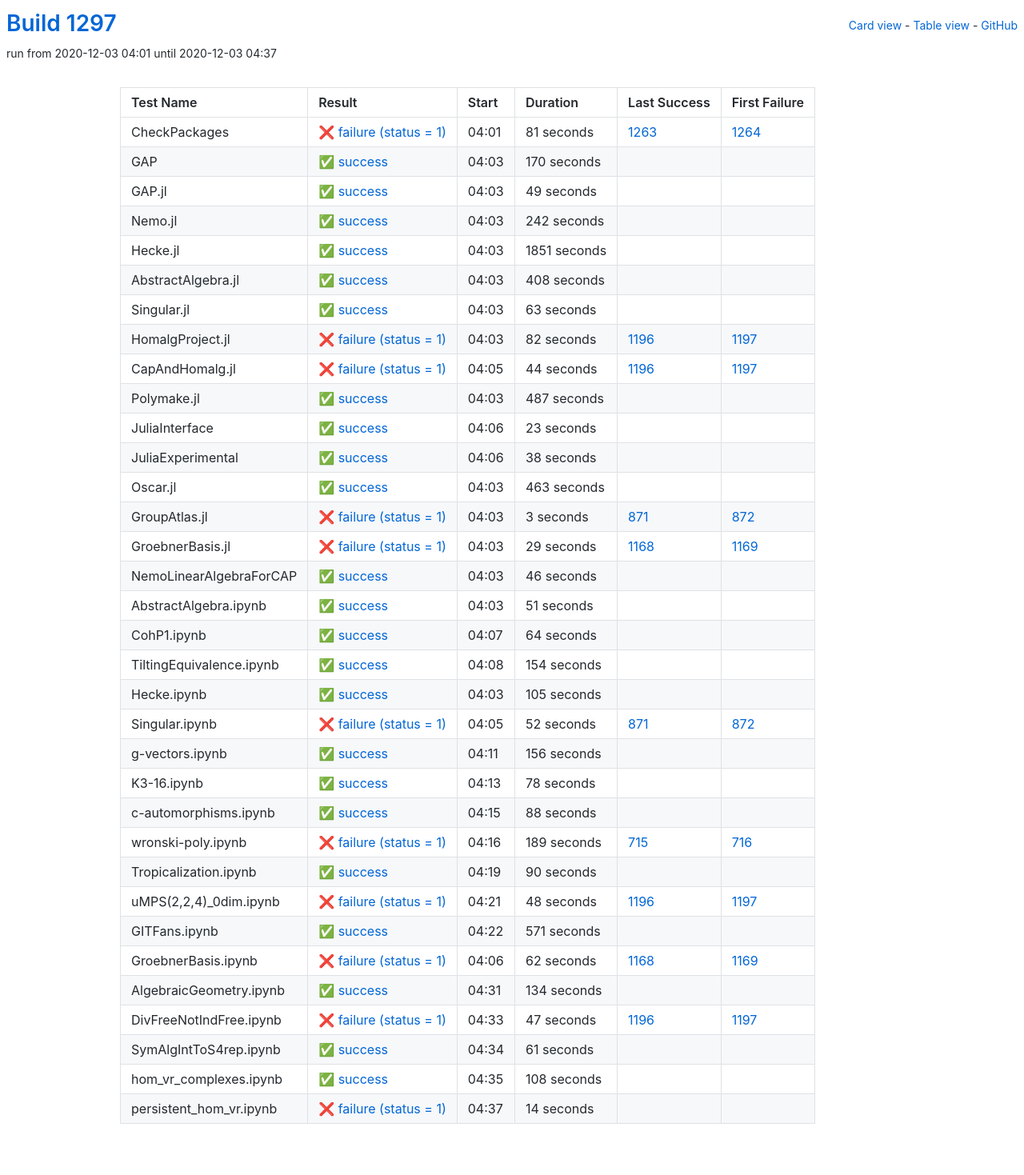
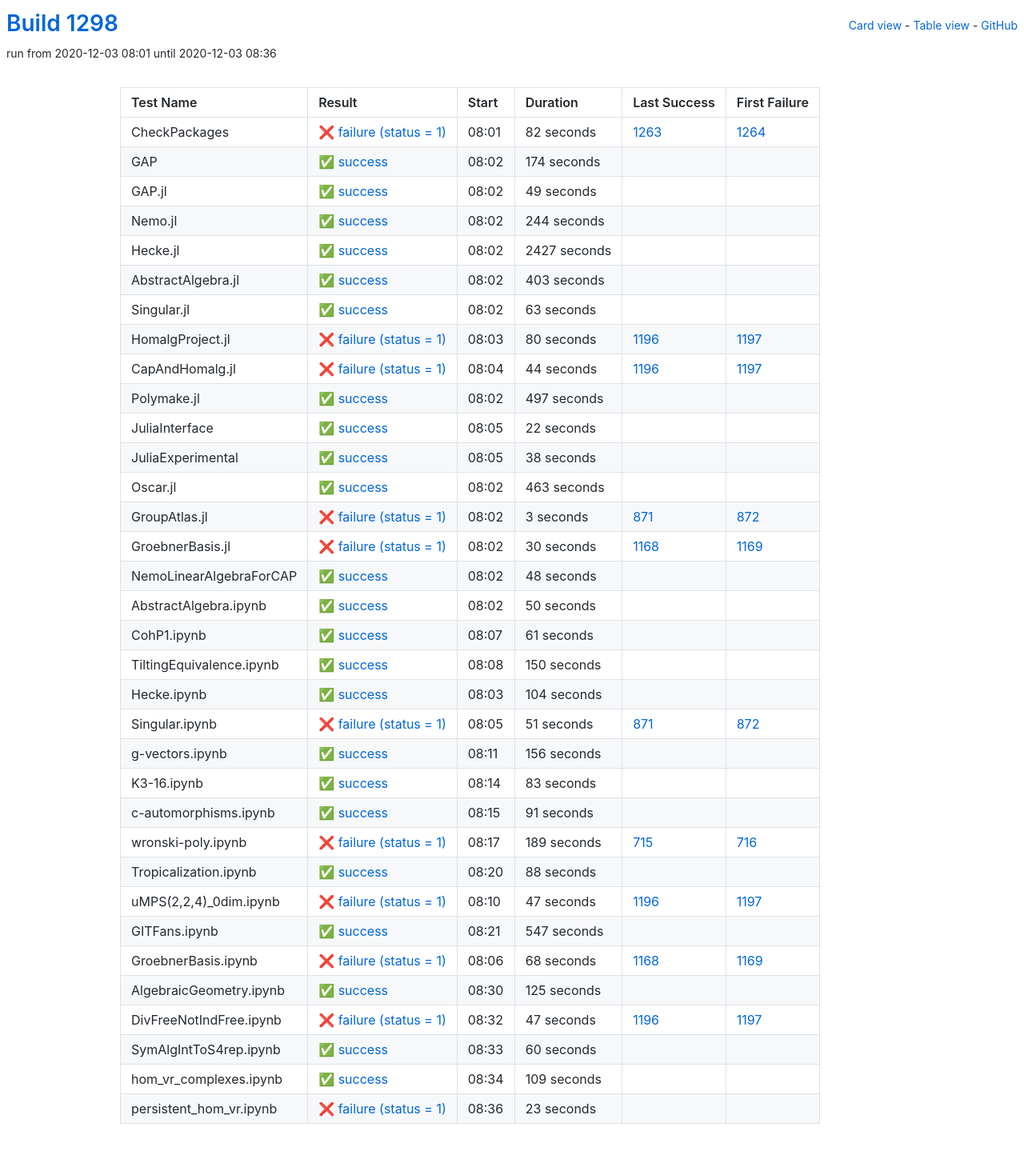
Before and after one commit to oscar-system/oscar-ci-status-stable, a Jekyll site: the page built from table.html, in a window 1280 px wide. Shown: the whole page at 80% size. Built offline with Jekyll 4.4.1, drawn with Linux system fonts in a browser that asks for light colours.

Commit message:
Build #1298

```diff
--- a/_data/ci.yml
+++ b/_data/ci.yml
@@ -1,6 +1,6 @@
 ---
-build: 1297
-build_url: https://oscarci.mathematik.uni-kl.de/job/oscar-stable/1297/
+build: 1298
+build_url: https://oscarci.mathematik.uni-kl.de/job/oscar-stable/1298/
 job: oscar-stable
 organization: oscar-system
 repo: oscar-ci-status-stable
@@ -8,32 +8,32 @@ repourl: https://github.com/oscar-system/oscar-ci-status-stable
 tests:
 - name: CheckPackages
   id: checkpackages
-  log: https://oscarci.mathematik.uni-kl.de/job/oscar-stable/1297/artifact/logs/build-1297/CheckPackages.log
-  start: 2020-12-03 04:01
+  log: https://oscarci.mathematik.uni-kl.de/job/oscar-stable/1298/artifact/logs/build-1298/CheckPackages.log
+  start: 2020-12-03 08:01
   success: false
   exitcode: 1
   status: failure
-  duration: 81
+  duration: 82
   last_success: 1263
   last_success_url: https://oscarci.mathematik.uni-kl.de/job/oscar-stable/1263/
   first_failure: 1264
   first_failure_url: https://oscarci.mathematik.uni-kl.de/job/oscar-stable/1264/
 - name: GAP
   id: gap
-  log: https://oscarci.mathematik.uni-kl.de/job/oscar-stable/1297/artifact/logs/build-1297/GAP.log
-  start: 2020-12-03 04:03
+  log: https://oscarci.mathematik.uni-kl.de/job/oscar-stable/1298/artifact/logs/build-1298/GAP.log
+  start: 2020-12-03 08:02
   success: true
   exitcode: 0
   status: success
-  duration: 170
+  duration: 174
   last_success: false
   last_success_url:
   first_failure: false
   first_failure_url:
 - name: GAP.jl
   id: gap-jl
-  log: https://oscarci.mathematik.uni-kl.de/job/oscar-stable/1297/artifact/logs/build-1297/GAP.jl.log
-  start: 2020-12-03 04:03
+  log: https://oscarci.mathematik.uni-kl.de/job/oscar-stable/1298/artifact/logs/build-1298/GAP.jl.log
+  start: 2020-12-03 08:02
   success: true
   exitcode: 0
   status: success
@@ -44,44 +44,44 @@ tests:
   first_failure_url:
 - name: Nemo.jl
   id: nemo-jl
-  log: https://oscarci.mathematik.uni-kl.de/job/oscar-stable/1297/artifact/logs/build-1297/Nemo.jl.log
-  start: 2020-12-03 04:03
+  log: https://oscarci.mathematik.uni-kl.de/job/oscar-stable/1298/artifact/logs/build-1298/Nemo.jl.log
+  start: 2020-12-03 08:02
   success: true
   exitcode: 0
   status: success
-  duration: 242
+  duration: 244
   last_success: false
   last_success_url:
   first_failure: false
   first_failure_url:
 - name: Hecke.jl
   id: hecke-jl
-  log: https://oscarci.mathematik.uni-kl.de/job/oscar-stable/1297/artifact/logs/build-1297/Hecke.jl.log
-  start: 2020-12-03 04:03
+  log: https://oscarci.mathematik.uni-kl.de/job/oscar-stable/1298/artifact/logs/build-1298/Hecke.jl.log
+  start: 2020-12-03 08:02
   success: true
   exitcode: 0
   status: success
-  duration: 1851
+  duration: 2427
   last_success: false
   last_success_url:
   first_failure: false
   first_failure_url:
 - name: AbstractAlgebra.jl
   id: abstractalgebra-jl
-  log: https://oscarci.mathematik.uni-kl.de/job/oscar-stable/1297/artifact/logs/build-1297/AbstractAlgebra.jl.log
-  start: 2020-12-03 04:03
+  log: https://oscarci.mathematik.uni-kl.de/job/oscar-stable/1298/artifact/logs/build-1298/AbstractAlgebra.jl.log
+  start: 2020-12-03 08:02
   success: true
   exitcode: 0
   status: success
-  duration: 408
+  duration: 403
   last_success: false
   last_success_url:
   first_failure: false
   first_failure_url:
 - name: Singular.jl
   id: singular-jl
-  log: https://oscarci.mathematik.uni-kl.de/job/oscar-stable/1297/artifact/logs/build-1297/Singular.jl.log
-  start: 2020-12-03 04:03
+  log: https://oscarci.mathematik.uni-kl.de/job/oscar-stable/1298/artifact/logs/build-1298/Singular.jl.log
+  start: 2020-12-03 08:02
   success: true
   exitcode: 0
   status: success
@@ -92,20 +92,20 @@ tests:
   first_failure_url:
 - name: HomalgProject.jl
   id: homalgproject-jl
-  log: https://oscarci.mathematik.uni-kl.de/job/oscar-stable/1297/artifact/logs/build-1297/HomalgProject.jl.log
-  start: 2020-12-03 04:03
+  log: https://oscarci.mathematik.uni-kl.de/job/oscar-stable/1298/artifact/logs/build-1298/HomalgProject.jl.log
+  start: 2020-12-03 08:03
   success: false
   exitcode: 1
   status: failure
-  duration: 82
+  duration: 80
   last_success: 1196
   last_success_url: https://oscarci.mathematik.uni-kl.de/job/oscar-stable/1196/
   first_failure: 1197
   first_failure_url: https://oscarci.mathematik.uni-kl.de/job/oscar-stable/1197/
 - name: CapAndHomalg.jl
   id: capandhomalg-jl
-  log: https://oscarci.mathematik.uni-kl.de/job/oscar-stable/1297/artifact/logs/build-1297/CapAndHomalg.jl.log
-  start: 2020-12-03 04:05
+  log: https://oscarci.mathematik.uni-kl.de/job/oscar-stable/1298/artifact/logs/build-1298/CapAndHomalg.jl.log
+  start: 2020-12-03 08:04
   success: false
   exitcode: 1
   status: failure
@@ -116,32 +116,32 @@ tests:
   first_failure_url: https://oscarci.mathematik.uni-kl.de/job/oscar-stable/1197/
 - name: Polymake.jl
   id: polymake-jl
-  log: https://oscarci.mathematik.uni-kl.de/job/oscar-stable/1297/artifact/logs/build-1297/Polymake.jl.log
-  start: 2020-12-03 04:03
+  log: https://oscarci.mathematik.uni-kl.de/job/oscar-stable/1298/artifact/logs/build-1298/Polymake.jl.log
+  start: 2020-12-03 08:02
   success: true
   exitcode: 0
   status: success
-  duration: 487
+  duration: 497
   last_success: false
   last_success_url:
   first_failure: false
   first_failure_url:
 - name: JuliaInterface
   id: juliainterface
-  log: https://oscarci.mathematik.uni-kl.de/job/oscar-stable/1297/artifact/logs/build-1297/JuliaInterface.log
-  start: 2020-12-03 04:06
+  log: https://oscarci.mathematik.uni-kl.de/job/oscar-stable/1298/artifact/logs/build-1298/JuliaInterface.log
+  start: 2020-12-03 08:05
   success: true
   exitcode: 0
   status: success
-  duration: 23
+  duration: 22
   last_success: false
   last_success_url:
   first_failure: false
   first_failure_url:
 - name: JuliaExperimental
   id: juliaexperimental
-  log: https://oscarci.mathematik.uni-kl.de/job/oscar-stable/1297/artifact/logs/build-1297/JuliaExperimental.log
-  start: 2020-12-03 04:06
+  log: https://oscarci.mathematik.uni-kl.de/job/oscar-stable/1298/artifact/logs/build-1298/JuliaExperimental.log
+  start: 2020-12-03 08:05
   success: true
   exitcode: 0
   status: success
@@ -152,8 +152,8 @@ tests:
   first_failure_url:
 - name: Oscar.jl
   id: oscar-jl
-  log: https://oscarci.mathematik.uni-kl.de/job/oscar-stable/1297/artifact/logs/build-1297/Oscar.jl.log
-  start: 2020-12-03 04:03
+  log: https://oscarci.mathematik.uni-kl.de/job/oscar-stable/1298/artifact/logs/build-1298/Oscar.jl.log
+  start: 2020-12-03 08:02
   success: true
   exitcode: 0
   status: success
@@ -164,8 +164,8 @@ tests:
   first_failure_url:
 - name: GroupAtlas.jl
   id: groupatlas-jl
-  log: https://oscarci.mathematik.uni-kl.de/job/oscar-stable/1297/artifact/logs/build-1297/GroupAtlas.jl.log
-  start: 2020-12-03 04:03
+  log: https://oscarci.mathematik.uni-kl.de/job/oscar-stable/1298/artifact/logs/build-1298/GroupAtlas.jl.log
+  start: 2020-12-03 08:02
   success: false
   exitcode: 1
   status: failure
@@ -176,92 +176,92 @@ tests:
   first_failure_url: https://oscarci.mathematik.uni-kl.de/job/oscar-stable/872/
 - name: GroebnerBasis.jl
   id: groebnerbasis-jl
-  log: https://oscarci.mathematik.uni-kl.de/job/oscar-stable/1297/artifact/logs/build-1297/GroebnerBasis.jl.log
-  start: 2020-12-03 04:03
+  log: https://oscarci.mathematik.uni-kl.de/job/oscar-stable/1298/artifact/logs/build-1298/GroebnerBasis.jl.log
+  start: 2020-12-03 08:02
   success: false
   exitcode: 1
   status: failure
-  duration: 29
+  duration: 30
   last_success: 1168
   last_success_url: https://oscarci.mathematik.uni-kl.de/job/oscar-stable/1168/
   first_failure: 1169
   first_failure_url: https://oscarci.mathematik.uni-kl.de/job/oscar-stable/1169/
 - name: NemoLinearAlgebraForCAP
   id: nemolinearalgebraforcap
-  log: https://oscarci.mathematik.uni-kl.de/job/oscar-stable/1297/artifact/logs/build-1297/NemoLinearAlgebraForCAP.log
-  start: 2020-12-03 04:03
+  log: https://oscarci.mathematik.uni-kl.de/job/oscar-stable/1298/artifact/logs/build-1298/NemoLinearAlgebraForCAP.log
+  start: 2020-12-03 08:02
   success: true
   exitcode: 0
   status: success
-  duration: 46
+  duration: 48
   last_success: false
   last_success_url:
   first_failure: false
   first_failure_url:
 - name: AbstractAlgebra.ipynb
   id: abstractalgebra-ipynb
-  log: https://oscarci.mathematik.uni-kl.de/job/oscar-stable/1297/artifact/logs/build-1297/AbstractAlgebra.ipynb.log
-  start: 2020-12-03 04:03
+  log: https://oscarci.mathematik.uni-kl.de/job/oscar-stable/1298/artifact/logs/build-1298/AbstractAlgebra.ipynb.log
+  start: 2020-12-03 08:02
   success: true
   exitcode: 0
   status: success
-  duration: 51
+  duration: 50
   last_success: false
   last_success_url:
   first_failure: false
   first_failure_url:
 - name: CohP1.ipynb
   id: cohp1-ipynb
-  log: https://oscarci.mathematik.uni-kl.de/job/oscar-stable/1297/artifact/logs/build-1297/CohP1.ipynb.log
-  start: 2020-12-03 04:07
+  log: https://oscarci.mathematik.uni-kl.de/job/oscar-stable/1298/artifact/logs/build-1298/CohP1.ipynb.log
+  start: 2020-12-03 08:07
   success: true
   exitcode: 0
   status: success
-  duration: 64
+  duration: 61
   last_success: false
   last_success_url:
   first_failure: false
   first_failure_url:
 - name: TiltingEquivalence.ipynb
   id: tiltingequivalence-ipynb
-  log: https://oscarci.mathematik.uni-kl.de/job/oscar-stable/1297/artifact/logs/build-1297/TiltingEquivalence.ipynb.log
-  start: 2020-12-03 04:08
+  log: https://oscarci.mathematik.uni-kl.de/job/oscar-stable/1298/artifact/logs/build-1298/TiltingEquivalence.ipynb.log
+  start: 2020-12-03 08:08
   success: true
   exitcode: 0
   status: success
-  duration: 154
+  duration: 150
   last_success: false
   last_success_url:
   first_failure: false
   first_failure_url:
 - name: Hecke.ipynb
   id: hecke-ipynb
-  log: https://oscarci.mathematik.uni-kl.de/job/oscar-stable/1297/artifact/logs/build-1297/Hecke.ipynb.log
-  start: 2020-12-03 04:03
+  log: https://oscarci.mathematik.uni-kl.de/job/oscar-stable/1298/artifact/logs/build-1298/Hecke.ipynb.log
+  start: 2020-12-03 08:03
   success: true
   exitcode: 0
   status: success
-  duration: 105
+  duration: 104
   last_success: false
   last_success_url:
   first_failure: false
   first_failure_url:
 - name: Singular.ipynb
   id: singular-ipynb
-  log: https://oscarci.mathematik.uni-kl.de/job/oscar-stable/1297/artifact/logs/build-1297/Singular.ipynb.log
-  start: 2020-12-03 04:05
+  log: https://oscarci.mathematik.uni-kl.de/job/oscar-stable/1298/artifact/logs/build-1298/Singular.ipynb.log
+  start: 2020-12-03 08:05
   success: false
   exitcode: 1
   status: failure
-  duration: 52
+  duration: 51
   last_success: 871
   last_success_url: https://oscarci.mathematik.uni-kl.de/job/oscar-stable/871/
   first_failure: 872
   first_failure_url: https://oscarci.mathematik.uni-kl.de/job/oscar-stable/872/
 - name: g-vectors.ipynb
   id: g-vectors-ipynb
-  log: https://oscarci.mathematik.uni-kl.de/job/oscar-stable/1297/artifact/logs/build-1297/g-vectors.ipynb.log
-  start: 2020-12-03 04:11
+  log: https://oscarci.mathematik.uni-kl.de/job/oscar-stable/1298/artifact/logs/build-1298/g-vectors.ipynb.log
+  start: 2020-12-03 08:11
   success: true
   exitcode: 0
   status: success
@@ -272,32 +272,32 @@ tests:
   first_failure_url:
 - name: K3-16.ipynb
   id: k3-16-ipynb
-  log: https://oscarci.mathematik.uni-kl.de/job/oscar-stable/1297/artifact/logs/build-1297/K3-16.ipynb.log
-  start: 2020-12-03 04:13
+  log: https://oscarci.mathematik.uni-kl.de/job/oscar-stable/1298/artifact/logs/build-1298/K3-16.ipynb.log
+  start: 2020-12-03 08:14
   success: true
   exitcode: 0
   status: success
-  duration: 78
+  duration: 83
   last_success: false
   last_success_url:
   first_failure: false
   first_failure_url:
 - name: c-automorphisms.ipynb
   id: c-automorphisms-ipynb
-  log: https://oscarci.mathematik.uni-kl.de/job/oscar-stable/1297/artifact/logs/build-1297/c-automorphisms.ipynb.log
-  start: 2020-12-03 04:15
+  log: https://oscarci.mathematik.uni-kl.de/job/oscar-stable/1298/artifact/logs/build-1298/c-automorphisms.ipynb.log
+  start: 2020-12-03 08:15
   success: true
   exitcode: 0
   status: success
-  duration: 88
+  duration: 91
   last_success: false
   last_success_url:
   first_failure: false
   first_failure_url:
 - name: wronski-poly.ipynb
   id: wronski-poly-ipynb
-  log: https://oscarci.mathematik.uni-kl.de/job/oscar-stable/1297/artifact/logs/build-1297/wronski-poly.ipynb.log
-  start: 2020-12-03 04:16
+  log: https://oscarci.mathematik.uni-kl.de/job/oscar-stable/1298/artifact/logs/build-1298/wronski-poly.ipynb.log
+  start: 2020-12-03 08:17
   success: false
   exitcode: 1
   status: failure
@@ -308,68 +308,68 @@ tests:
   first_failure_url: https://oscarci.mathematik.uni-kl.de/job/oscar-stable/716/
 - name: Tropicalization.ipynb
   id: tropicalization-ipynb
-  log: https://oscarci.mathematik.uni-kl.de/job/oscar-stable/1297/artifact/logs/build-1297/Tropicalization.ipynb.log
-  start: 2020-12-03 04:19
+  log: https://oscarci.mathematik.uni-kl.de/job/oscar-stable/1298/artifact/logs/build-1298/Tropicalization.ipynb.log
+  start: 2020-12-03 08:20
   success: true
   exitcode: 0
   status: success
-  duration: 90
+  duration: 88
   last_success: false
   last_success_url:
   first_failure: false
   first_failure_url:
 - name: uMPS(2,2,4)_0dim.ipynb
   id: umps-2-2-4-0dim-ipynb
-  log: https://oscarci.mathematik.uni-kl.de/job/oscar-stable/1297/artifact/logs/build-1297/uMPS-2-2-4-_0dim.ipynb.log
-  start: 2020-12-03 04:21
+  log: https://oscarci.mathematik.uni-kl.de/job/oscar-stable/1298/artifact/logs/build-1298/uMPS-2-2-4-_0dim.ipynb.log
+  start: 2020-12-03 08:10
   success: false
   exitcode: 1
   status: failure
-  duration: 48
+  duration: 47
   last_success: 1196
   last_success_url: https://oscarci.mathematik.uni-kl.de/job/oscar-stable/1196/
   first_failure: 1197
   first_failure_url: https://oscarci.mathematik.uni-kl.de/job/oscar-stable/1197/
 - name: GITFans.ipynb
   id: gitfans-ipynb
-  log: https://oscarci.mathematik.uni-kl.de/job/oscar-stable/1297/artifact/logs/build-1297/GITFans.ipynb.log
-  start: 2020-12-03 04:22
+  log: https://oscarci.mathematik.uni-kl.de/job/oscar-stable/1298/artifact/logs/build-1298/GITFans.ipynb.log
+  start: 2020-12-03 08:21
   success: true
   exitcode: 0
   status: success
-  duration: 571
+  duration: 547
   last_success: false
   last_success_url:
   first_failure: false
   first_failure_url:
 - name: GroebnerBasis.ipynb
   id: groebnerbasis-ipynb
-  log: https://oscarci.mathematik.uni-kl.de/job/oscar-stable/1297/artifact/logs/build-1297/GroebnerBasis.ipynb.log
-  start: 2020-12-03 04:06
+  log: https://oscarci.mathematik.uni-kl.de/job/oscar-stable/1298/artifact/logs/build-1298/GroebnerBasis.ipynb.log
+  start: 2020-12-03 08:06
   success: false
   exitcode: 1
   status: failure
-  duration: 62
+  duration: 68
   last_success: 1168
   last_success_url: https://oscarci.mathematik.uni-kl.de/job/oscar-stable/1168/
   first_failure: 1169
   first_failure_url: https://oscarci.mathematik.uni-kl.de/job/oscar-stable/1169/
 - name: AlgebraicGeometry.ipynb
   id: algebraicgeometry-ipynb
-  log: https://oscarci.mathematik.uni-kl.de/job/oscar-stable/1297/artifact/logs/build-1297/AlgebraicGeometry.ipynb.log
-  start: 2020-12-03 04:31
+  log: https://oscarci.mathematik.uni-kl.de/job/oscar-stable/1298/artifact/logs/build-1298/AlgebraicGeometry.ipynb.log
+  start: 2020-12-03 08:30
   success: true
   exitcode: 0
   status: success
-  duration: 134
+  duration: 125
   last_success: false
   last_success_url:
   first_failure: false
   first_failure_url:
 - name: DivFreeNotIndFree.ipynb
   id: divfreenotindfree-ipynb
-  log: https://oscarci.mathematik.uni-kl.de/job/oscar-stable/1297/artifact/logs/build-1297/DivFreeNotIndFree.ipynb.log
-  start: 2020-12-03 04:33
+  log: https://oscarci.mathematik.uni-kl.de/job/oscar-stable/1298/artifact/logs/build-1298/DivFreeNotIndFree.ipynb.log
+  start: 2020-12-03 08:32
   success: false
   exitcode: 1
   status: failure
@@ -380,36 +380,36 @@ tests:
   first_failure_url: https://oscarci.mathematik.uni-kl.de/job/oscar-stable/1197/
 - name: SymAlgIntToS4rep.ipynb
   id: symalginttos4rep-ipynb
-  log: https://oscarci.mathematik.uni-kl.de/job/oscar-stable/1297/artifact/logs/build-1297/SymAlgIntToS4rep.ipynb.log
-  start: 2020-12-03 04:34
+  log: https://oscarci.mathematik.uni-kl.de/job/oscar-stable/1298/artifact/logs/build-1298/SymAlgIntToS4rep.ipynb.log
+  start: 2020-12-03 08:33
   success: true
   exitcode: 0
   status: success
-  duration: 61
+  duration: 60
   last_success: false
   last_success_url:
   first_failure: false
   first_failure_url:
 - name: hom_vr_complexes.ipynb
   id: hom-vr-complexes-ipynb
-  log: https://oscarci.mathematik.uni-kl.de/job/oscar-stable/1297/artifact/logs/build-1297/hom_vr_complexes.ipynb.log
-  start: 2020-12-03 04:35
+  log: https://oscarci.mathematik.uni-kl.de/job/oscar-stable/1298/artifact/logs/build-1298/hom_vr_complexes.ipynb.log
+  start: 2020-12-03 08:34
   success: true
   exitcode: 0
   status: success
-  duration: 108
+  duration: 109
   last_success: false
   last_success_url:
   first_failure: false
   first_failure_url:
 - name: persistent_hom_vr.ipynb
   id: persistent-hom-vr-ipynb
-  log: https://oscarci.mathematik.uni-kl.de/job/oscar-stable/1297/artifact/logs/build-1297/persistent_hom_vr.ipynb.log
-  start: 2020-12-03 04:37
+  log: https://oscarci.mathematik.uni-kl.de/job/oscar-stable/1298/artifact/logs/build-1298/persistent_hom_vr.ipynb.log
+  start: 2020-12-03 08:36
   success: false
   exitcode: 1
   status: failure
-  duration: 14
+  duration: 23
   last_success: false
   last_success_url:
   first_failure: false
```
Also changed, not shown: README.md.
